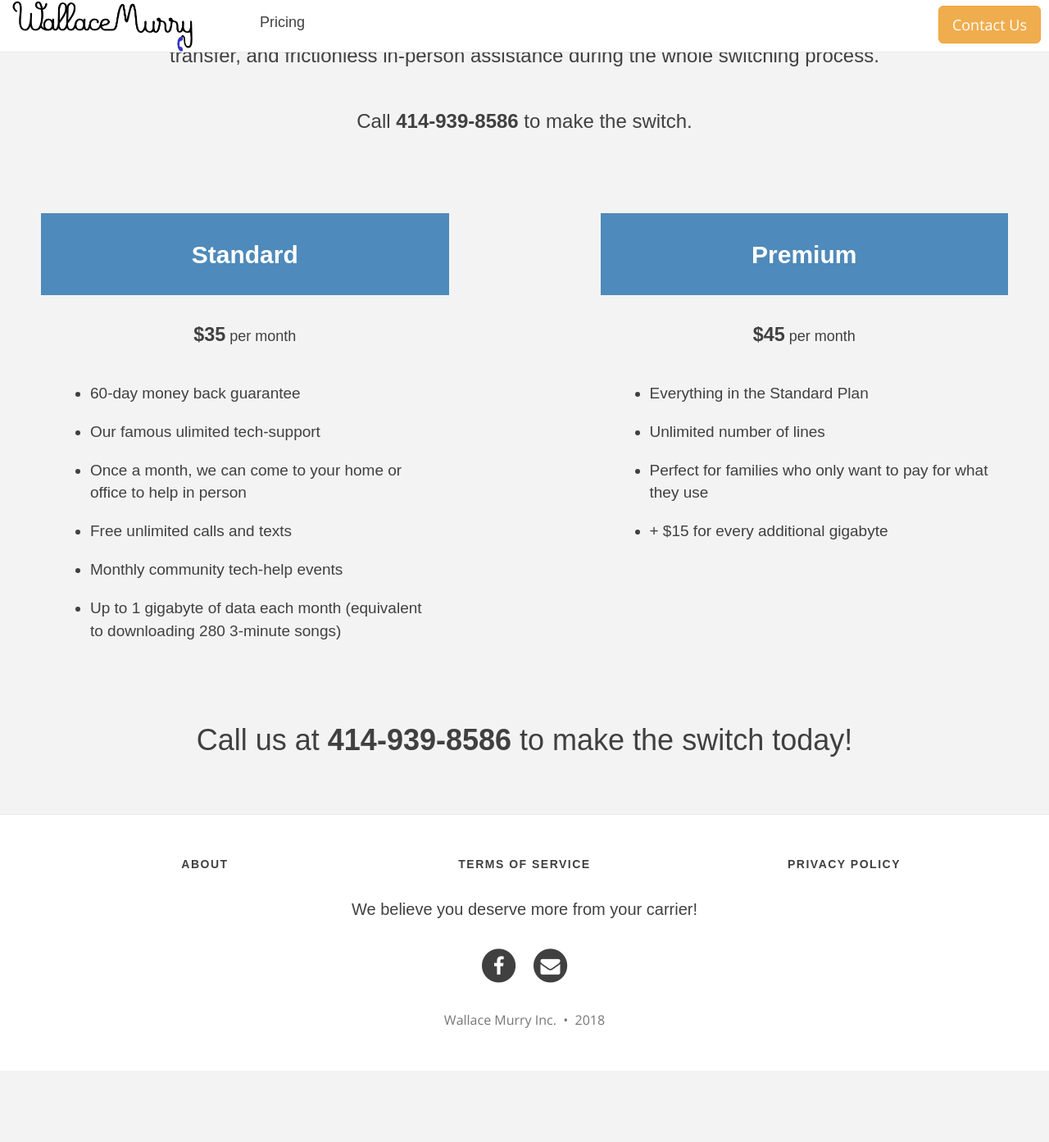
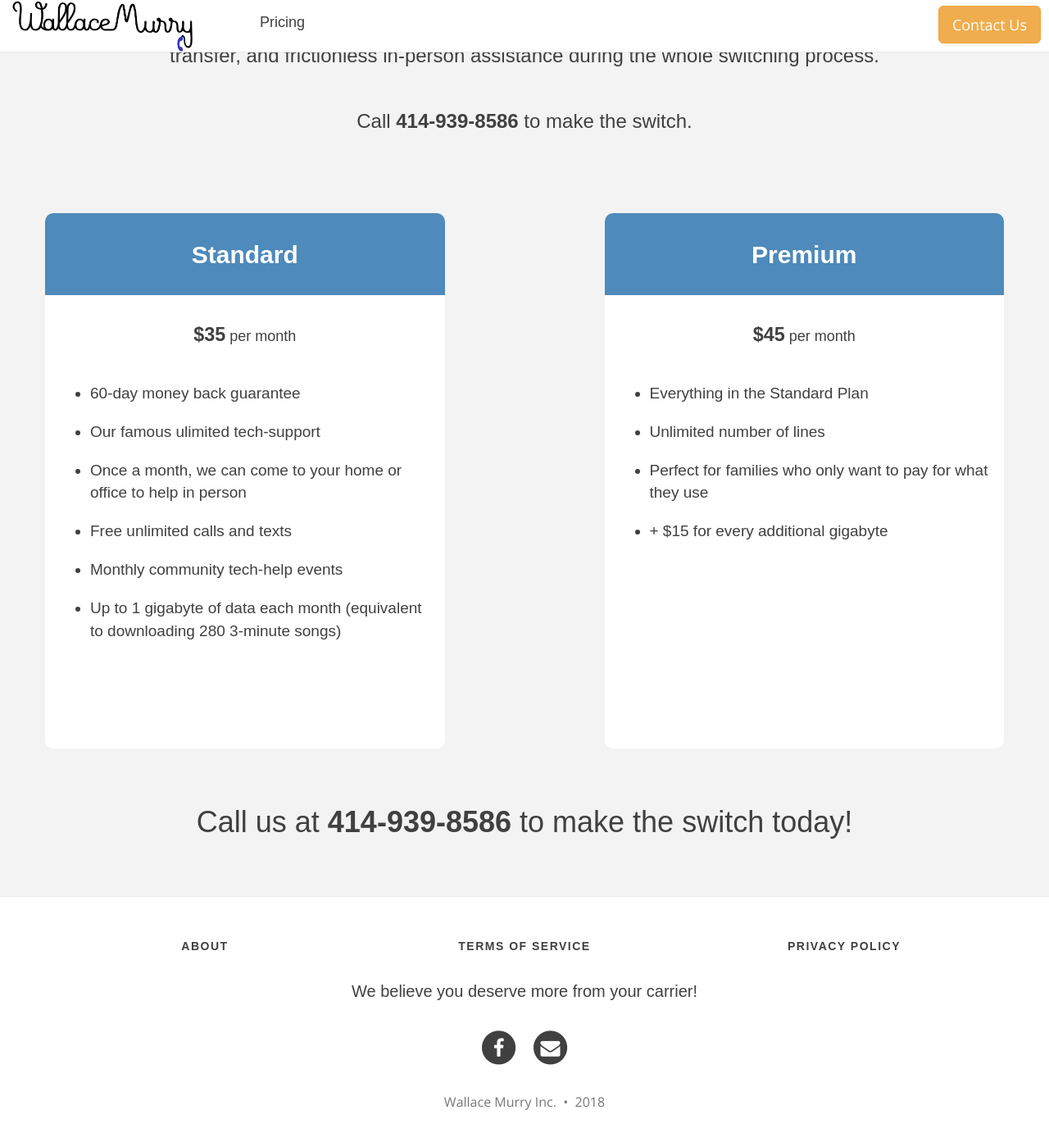
Before and after one commit to jalague/wallacemurry, a Jekyll site: the page built from pricing/index.html, in a window 1280 px wide and 1400 px high, scrolled down 277 px. Shown: the top 1393 px of the window at 82% size. Built offline with Jekyll 4.4.1, drawn with Linux system fonts in a browser that asks for light colours; nearby versions of some CDN libraries; before the commit the page ends 1583 px from its top, so only the background shows below that.

Commit message:
apply css to pricing page

```diff
--- a/css/custom.css
+++ b/css/custom.css
@@ -352,7 +352,7 @@
   margin-top: 150px;
 }
 
-#pricing-tiers .col-lg-4 {
+#pricing-tiers .col-lg-5 {
   background-color: white;
   border-radius: 10px;
   border-color: gray;
```
